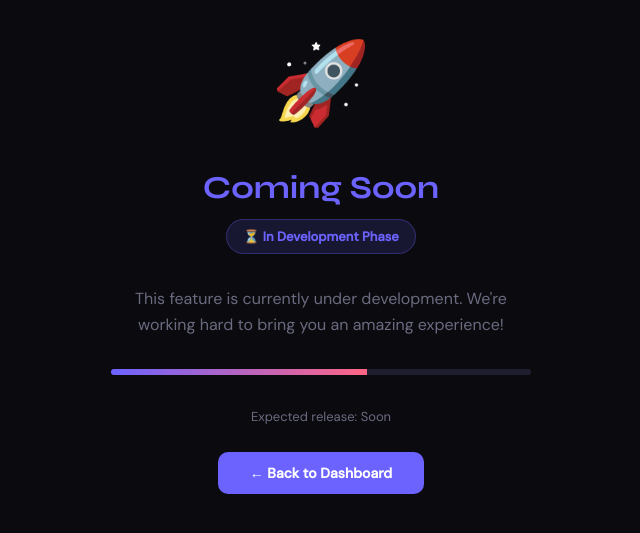
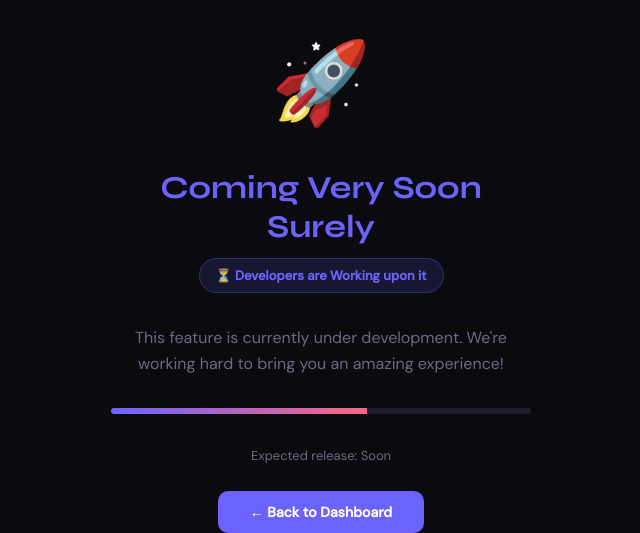
Before and after one commit to Vinod91jangra/AssessPro-AssessmentProctoring-Platform, a PHP site: page /coming_soon.php in a window 1280 px wide. Shown: the top 533 px of the page, without its empty margins (319-959 px from the left). Run offline with PHP 8.4, Linux system fonts and the light colour scheme; a user stored in the database is signed in.

Commit message:
Soon Surely

```diff
--- a/admin/coming_soon.php
+++ b/admin/coming_soon.php
@@ -53,9 +53,9 @@ h1{font-family:'Syne',sans-serif;font-size:32px;font-weight:700;margin-bottom:12
 <div class="container">
   <div class="icon">🚀</div>
 
-  <h1>Coming Soon</h1>
+  <h1>Coming Very Soon Surely</h1>
 
-  <div class="status">⏳ In Development Phase</div>
+  <div class="status">⏳ Developers are Working upon it</div>
 
   <p class="subtitle">
     This feature is currently under development. We're working hard to bring you an amazing experience!
```
